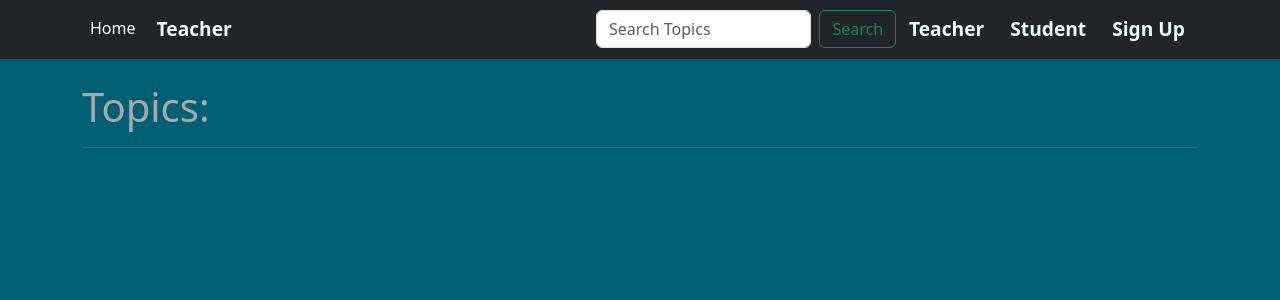
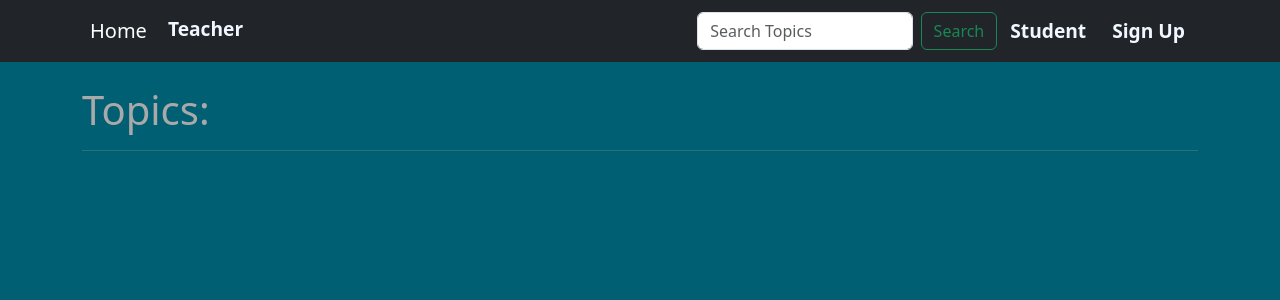
Before and after one commit to josphat-otieno/Online-Assignment, a Django app: page / in a window 1280 px wide. Shown: the top 300 px of the page. Run offline with Django 3.2, Linux system fonts and the light colour scheme; data that the repository does not hold is empty; some libraries are stand-ins or nearby versions.

Commit message:
push to heroku

```diff
--- a/quizes/static/quizes/main.js
+++ b/quizes/static/quizes/main.js
@@ -1,6 +1,6 @@
 console.log("hello world")
 
-const modalBtns = [...document.getElementsByClassName('modal-button')]
+const modalBtns = [document.getElementsByClassName('modal-button')]
 const modalBody = document.getElementById('modal-body-confirm')
 const url = window.location.href
 modalBtns.forEach(modalBtn=>modalBtn.addEventListener('click', ()=>{
--- a/quizes/templates/django_registration/registration_form.html
+++ b/quizes/templates/django_registration/registration_form.html
@@ -9,7 +9,7 @@
       <!-- Empty div -->
      <div class="col-md-3"></div>
       <div id='register' class="col-md-6">
-        <h1 class="text-center" style="align-items: center;"> Project Rating</h1>
+        <h1 class="text-center" style="align-items: center;"> REGISTER AS A STUDENT</h1>
         <div class="panel panel-default">
           <div class="panel-heading">
             <h3 class="text-center">Register</h3>
--- a/quizes/templates/navbar.html
+++ b/quizes/templates/navbar.html
@@ -77,7 +77,7 @@
     <div class="collapse navbar-collapse" id="navbarCollapse">
       <ul class="navbar-nav me-auto mb-2 mb-md-0">
         <li class="nav-item">
-          <a class="nav-link active" aria-current="page" href="/">Home</a>
+          <a class="nav-link active" aria-current="page" style="font-size: 20px;" href="/">Home</a>
         </li>
         <li>
             <a  style="color: green; font-size: larger; font-weight: bold; color: aliceblue;" class='btn btn-default' href="/admin">Teacher</a>
@@ -105,9 +105,7 @@
         <div class="nav navbar-nav navbar-right"><a style="margin-right: 10px;font-size: 20px; color: antiquewhite;" href="accounts/logout">Logout</a></div>
         {% else %}
         <ul class="navbar-nav me-auto mb-2 mb-md-0">
-            <li>
-                <a  style="color: green; font-size: larger; font-weight: bold; color: aliceblue;" class='btn btn-default' href="/admin">Teacher</a>
-            </li>
+
           <li>
             <a  style="color: green; font-size: larger; font-weight: bold; color: aliceblue;" class='btn btn-default' href="/accounts/login">Student</a>
         </li>
--- a/quizes/templates/quizes/main.html
+++ b/quizes/templates/quizes/main.html
@@ -14,7 +14,7 @@
       <div class="modal-dialog">
         <div class="modal-content">
           <div class="modal-header">
-            <h5 class="modal-title" id="exampleModalLabel">Start?</h5>
+            <h5 class="modal-title" id="exampleModalLabel">Begin Test</h5>
             <button type="button" class="close" data-dismiss="modal" aria-label="Close">
               <span aria-hidden="true">&times;</span>
             </button>
--- a/quizes/templates/quizes/search.html
+++ b/quizes/templates/quizes/search.html
@@ -22,7 +22,7 @@
       <div class=" col-md-6">
         <div class="panel">
           <div class="panel-header">
-            <a href=""><h1 style="color: blue;">{{quiz.name}}</h1></a>
+            <a href="{% url 'quizes:quiz-data-view' quiz.id %}"><h1 style="color: blue;">{{quiz.name}}</h1></a>
 
           </div>
           <!-- <div class="panel-body"><img src="{{project.project_image.url}}" style="height: 400px; width: 500px;" alt="">
--- /dev/null
+++ b/runtime.txt
@@ -0,0 +1 @@
+python-3.8.11
```
Also changed, not shown: quizes/static/quizes/quiz.js (+3 -4 lines), README.md (added), 1 other file.
